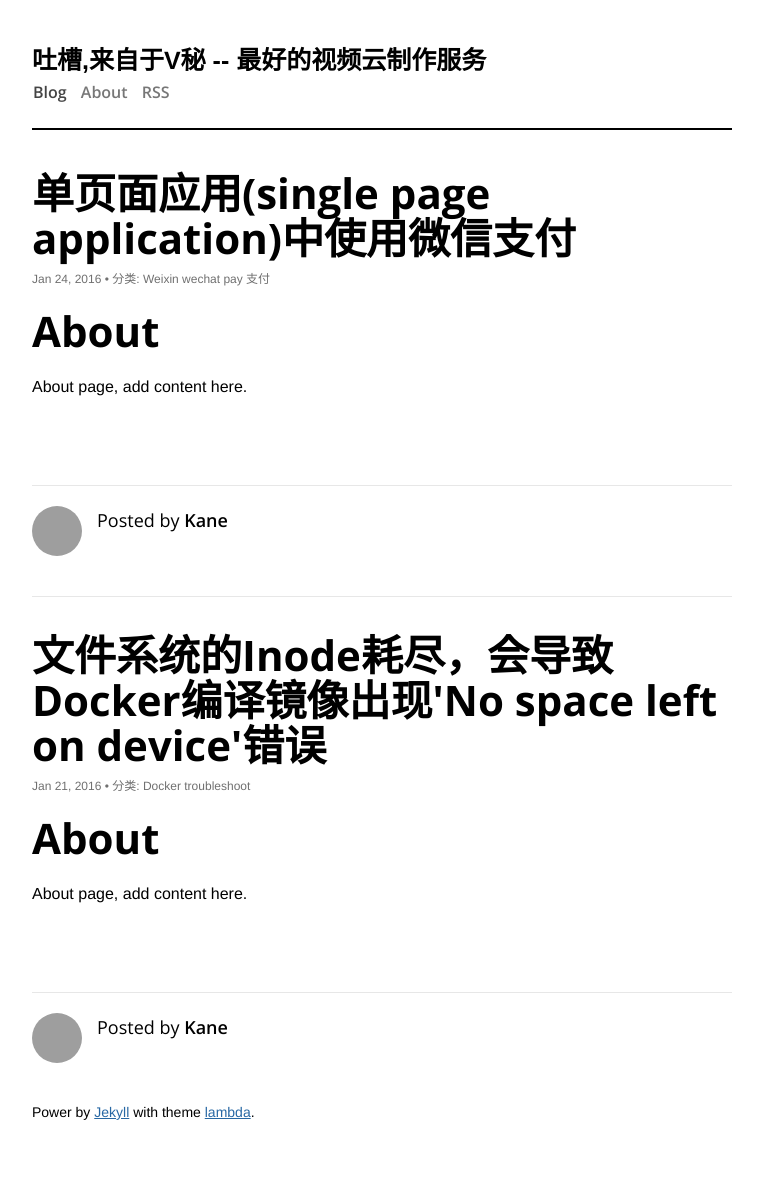
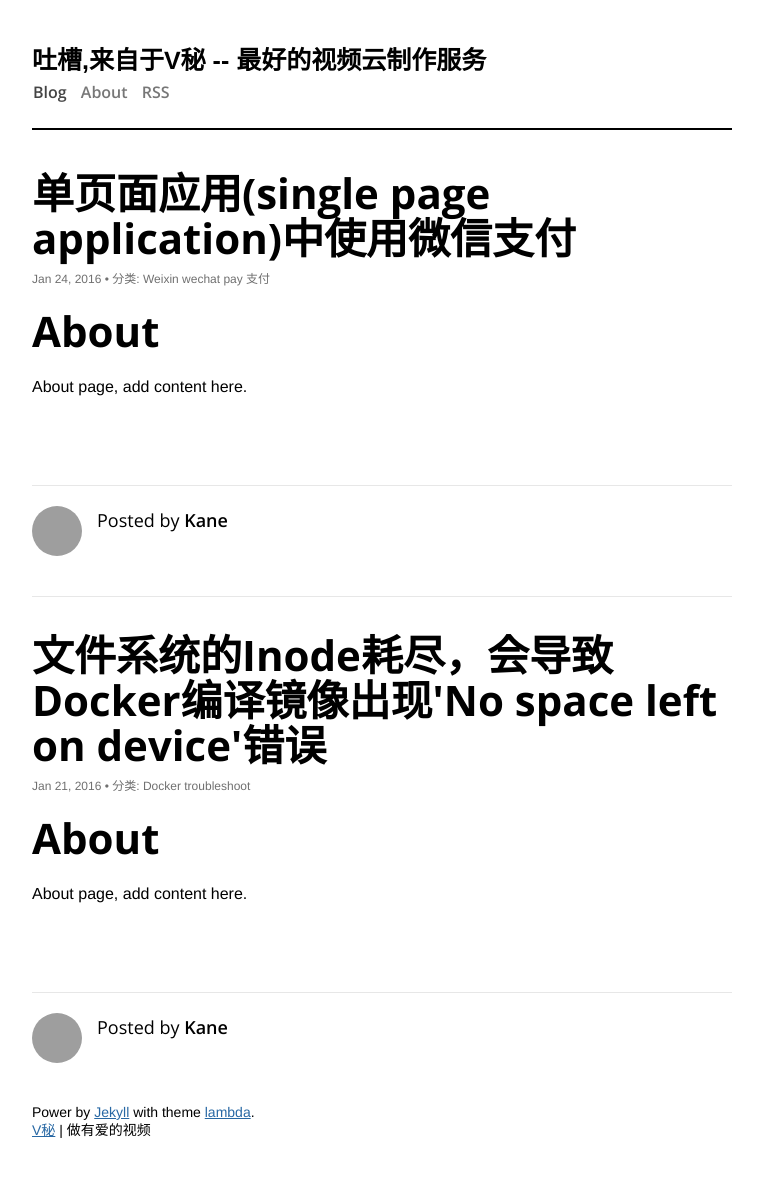
Before and after one commit to videome/-, a Jekyll site: the page built from index.html, in a window 1280 px wide. Shown: the whole page, without its empty margins (258-1021 px from the left). Built offline with Jekyll 4.4.1, drawn with Linux system fonts in a browser that asks for light colours; comment, search, counter and statistics services are not loaded; grey boxes are pictures that could not be loaded.

Commit message:
Add link of videome in footer.

```diff
--- a/index.html
+++ b/index.html
@@ -12,5 +12,6 @@ layout: default
     {% endfor %}
 
   <p>Power by <a href="http://jekyllrb.com/">Jekyll</a> with theme <a href="https://github.com/lauris/jekyll-lambda">lambda</a>.</p>
+  <p> <a href="https://vme360.com/" target="_blank">V秘</a> | 做有爱的视频</p>
 
 </div>
```
